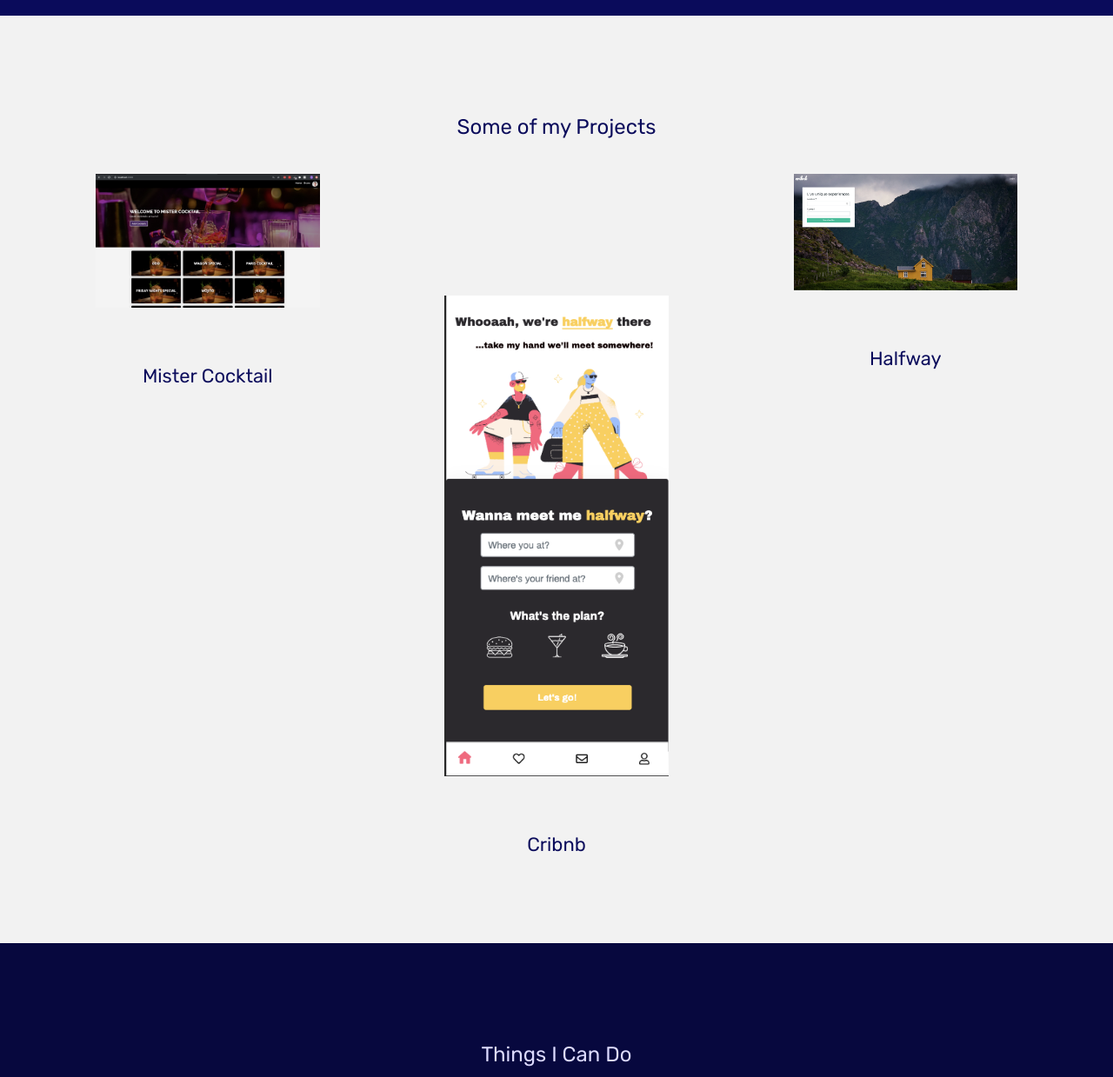
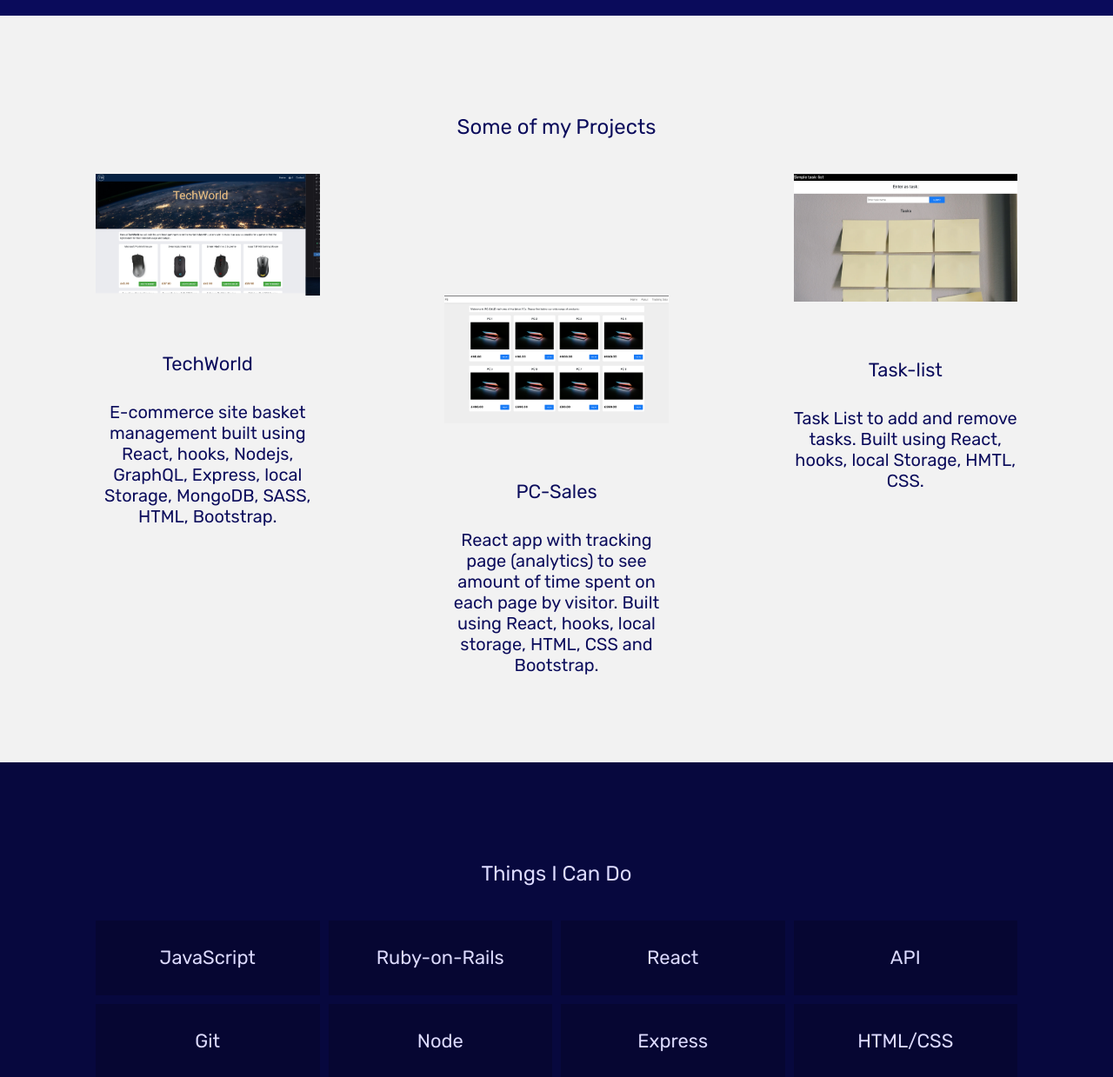
Before and after one commit to badenis19/my-portofolio, a PHP site: page /home.html in a window 1280 px wide. Shown: the part 526-1765 px from the top of the page at 87% size. Run offline with PHP 8.4, Linux system fonts and the light colour scheme; some libraries are stand-ins or nearby versions.

Commit message:
updated page with new projects

```diff
--- a/css/style.css
+++ b/css/style.css
@@ -81,7 +81,6 @@ h4{
   font-size: 1.1em;
 }
 
-
 /* mobile styles */
 
 .grid {
@@ -136,7 +135,7 @@ h4{
   padding: 30px 20px;
 }
 
-#portofolio h3, #portofolio h4 {
+#portofolio h3, #portofolio h4, #portofolio p{
   margin-bottom: 0;
   text-align: center;
   color: var(--secondary);
--- a/home.html
+++ b/home.html
@@ -37,17 +37,21 @@
     <section id="portofolio">
         <h3>Some of my Projects</h3>
         <div class="projects grid">
+            <a href="https://techworld-client.herokuapp.com/">
+                <img src="assets/techworld-img.png" alt="techworld-ba">
+                <h4>TechWorld</h4>
+                <p>E-commerce site basket management built using React, hooks, Nodejs, GraphQL, Express, local Storage, MongoDB, SASS, HTML, Bootstrap.</p>
+            </a>
+
+            <a href="https://pc-sales-ba.herokuapp.com/">
+                <img src="assets//pc-sales.png" alt="pc-sales-ba">
+                <h4>PC-Sales</h4>
+                <p>React app with tracking page (analytics) to see amount of time spent on each page by visitor. Built using React, hooks, local storage, HTML, CSS and Bootstrap.</p>
+            </a>
             <a href="https://task-list-ba.herokuapp.com/">
-                <img src="assets/Mister_cocktail/home.png" alt="mister-cocktail">
-                <h4>Mister Cocktail</h4>
-            </a>
-            <a href="">
-                <img src="assets/Halfway/home.png" alt="Halfway">
-                <h4>Cribnb</h4>
-            </a>
-            <a href="">
-                <img src="assets/Cribnb/home.png" alt="Cribnb">
-                <h4>Halfway</h4>
+                <img src="assets/task-list.png" alt="task-list-ba">
+                <h4>Task-list</h4>
+                <p>Task List to add and remove tasks. Built using React, hooks, local Storage, HMTL, CSS.</p>
             </a>
         </div>
     </section>
@@ -100,7 +104,8 @@
         <div class="grid">
             <p class="copyright">Copyright 2020 Bruno ADENIS</p>
             <ul class="social">
-                <li><span><a href="https://www.linkedin.com/in/brunoadenis/" target="#"><i class="fab fa-linkedin"></i></a></span></li>
+                <li><span><a href="https://www.linkedin.com/in/brunoadenis/" target="#"><i
+                                class="fab fa-linkedin"></i></a></span></li>
                 <li><span><a href="mailto:adenis.bruno@hotmail.com"><i class="fas fa-envelope"></i></a></span></li>
                 <li><span><a href="https://github.com/badenis19" target="#"><i class="fab fa-github"></i></a></span>
                 </li>
```
Also changed, not shown: assets/pc-sales.png (added), assets/task-list.png (added), assets/techworld-img.png (added).
